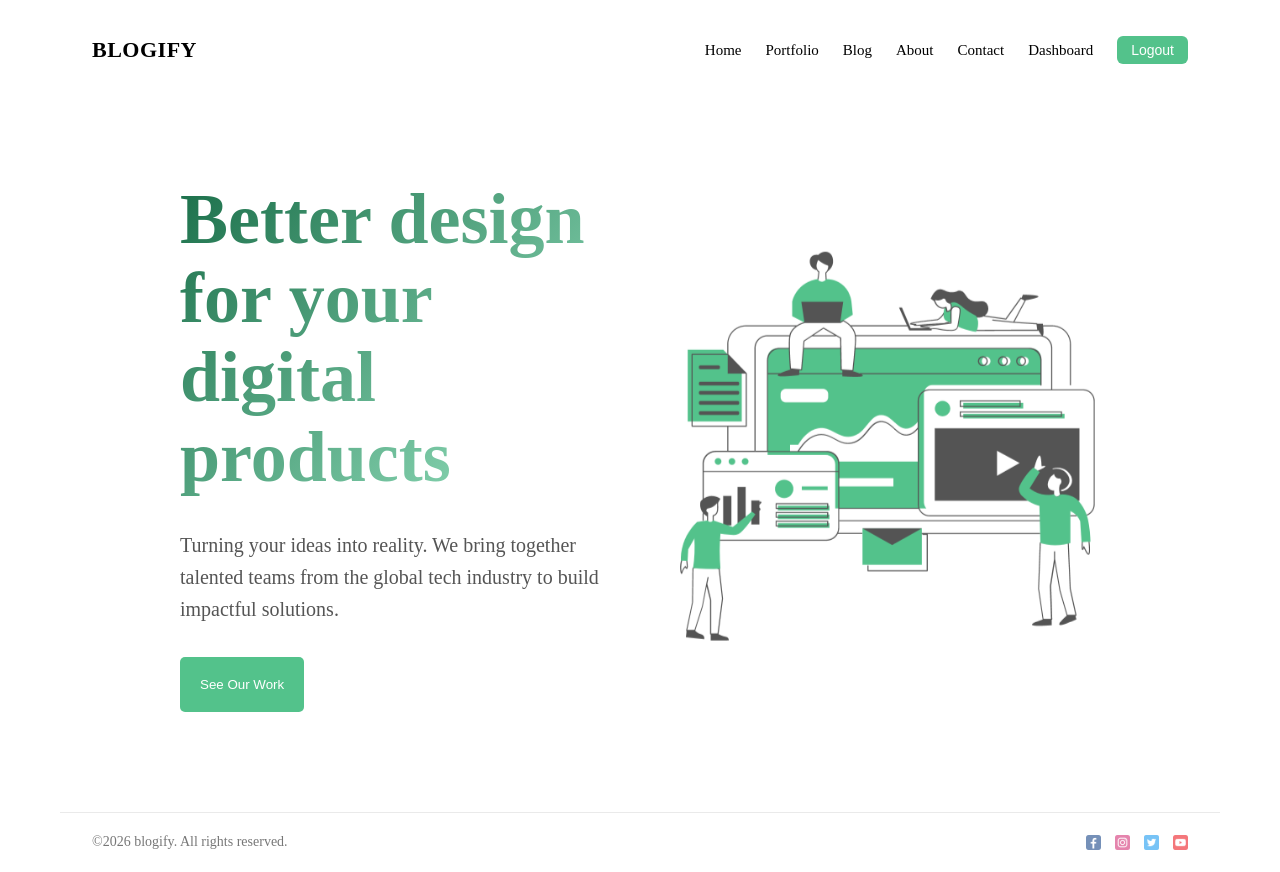
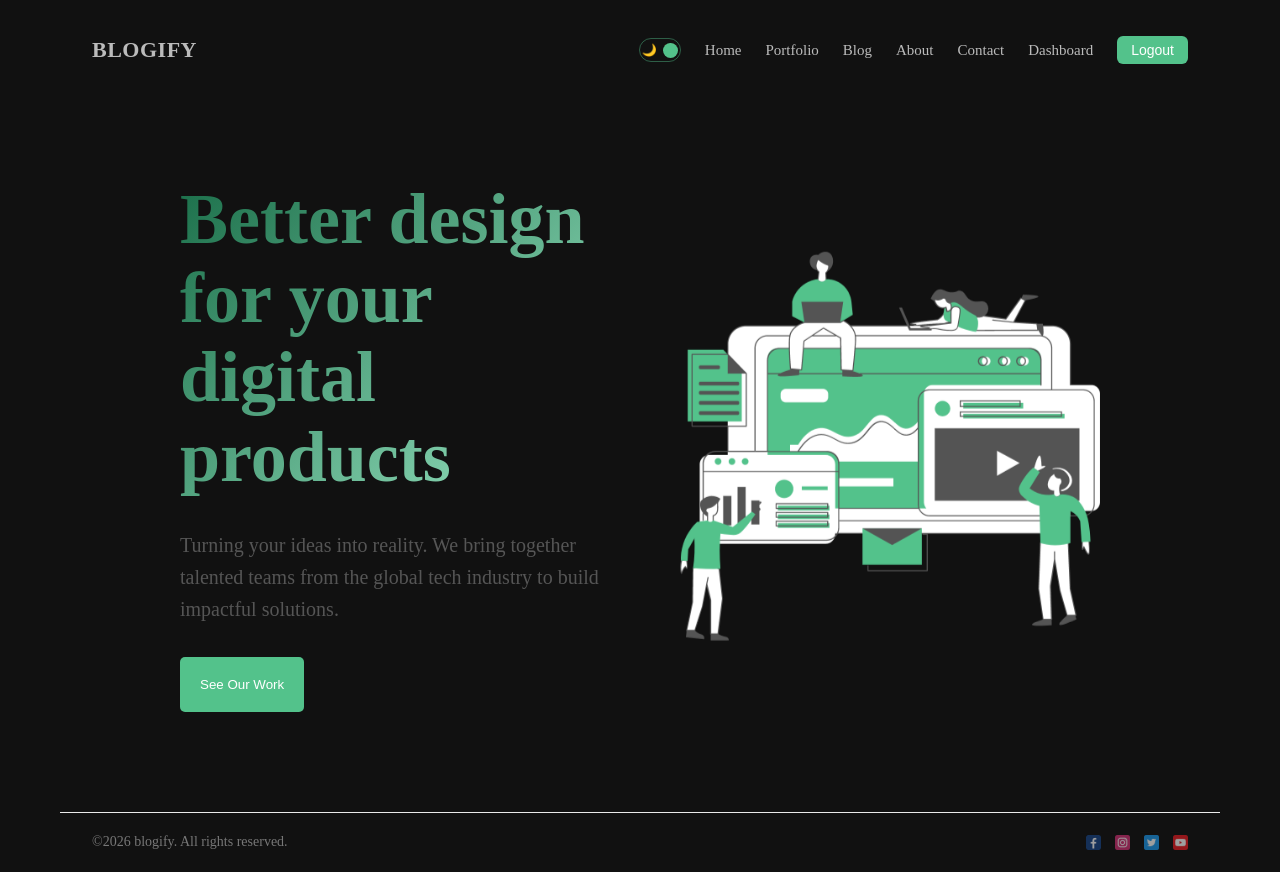
Before and after one commit to SwaroopDangal/blog-next, a Next.js app: page / in a window 1280 px wide. Built offline with nearby package versions, Linux system fonts and the light colour scheme.

Commit message:
light mode,dark mode functionality added with context api

```diff
--- /dev/null
+++ b/context/ThemeContext.js
@@ -0,0 +1,18 @@
+"use client";
+
+import { createContext, useState } from "react";
+
+export const ThemeContext = createContext();
+
+export const ThemeProvider = ({ children }) => {
+  const [mode, setMode] = useState("dark");
+  const toggle = () => {
+    setMode((prev) => (prev === "dark" ? "light" : "dark"));
+  };
+
+  return (
+    <ThemeContext.Provider value={{ toggle, mode }}>
+      <div className={`theme ${mode}`}>{children}</div>
+    </ThemeContext.Provider>
+  );
+};
--- a/src/app/layout.js
+++ b/src/app/layout.js
@@ -2,6 +2,7 @@
 import "./globals.css";
 import Navbar from "@/components/navbar/Navbar";
 import Footer from "@/components/footer/Footer";
+import { ThemeProvider } from "../../context/ThemeContext";
 
 const geistSans = Geist({
   variable: "--font-geist-sans",
@@ -22,11 +23,13 @@
   return (
     <html lang="en">
       <body className={`${geistSans.variable} ${geistMono.variable}`}>
-        <div className="container">
-          <Navbar />
-          {children}
-          <Footer />
-        </div>
+        <ThemeProvider>
+          <div className="container">
+            <Navbar />
+            {children}
+            <Footer />
+          </div>
+        </ThemeProvider>
       </body>
     </html>
   );
--- /dev/null
+++ b/src/components/DarkModeToggle/DarkModeToggle.jsx
@@ -0,0 +1,21 @@
+"use client";
+
+import React, { useContext } from "react";
+import styles from "./darkModeToggle.module.css";
+import { ThemeContext } from "../../../context/ThemeContext";
+
+const DarkModeToggle = () => {
+  const { toggle, mode } = useContext(ThemeContext);
+  return (
+    <div className={styles.container} onClick={toggle}>
+      <div className={styles.icon}>🌙</div>
+      <div className={styles.icon}>🔆</div>
+      <div
+        className={styles.ball}
+        style={mode === "light" ? { left: "2px" } : { right: "2px" }}
+      />
+    </div>
+  );
+};
+
+export default DarkModeToggle;
--- /dev/null
+++ b/src/components/DarkModeToggle/darkModeToggle.module.css
@@ -0,0 +1,24 @@
+.container {
+  width: 42px;
+  height: 24px;
+  border: 1.5px solid #53c28b70;
+  border-radius: 30px;
+  display: flex;
+  align-items: center;
+  justify-content: space-between;
+  padding: 2px;
+  position: relative;
+  cursor: pointer;
+}
+
+.icon {
+  font-size: 12px;
+}
+
+.ball {
+  width: 15px;
+  height: 15px;
+  background-color: #53c28b;
+  border-radius: 50%;
+  position: absolute;
+}
--- a/src/components/navbar/Navbar.jsx
+++ b/src/components/navbar/Navbar.jsx
@@ -1,6 +1,7 @@
 import Link from "next/link";
 import React from "react";
 import styles from "./navbar.module.css";
+import DarkModeToggle from "../DarkModeToggle/DarkModeToggle";
 
 const links = [
   {
@@ -42,6 +43,7 @@
         BLOGIFY
       </Link>
       <div className={styles.links}>
+        <DarkModeToggle />
         {links.map((link) => (
           <Link key={link.id} href={link.url} className={styles.link}>
             {link.title}
```
